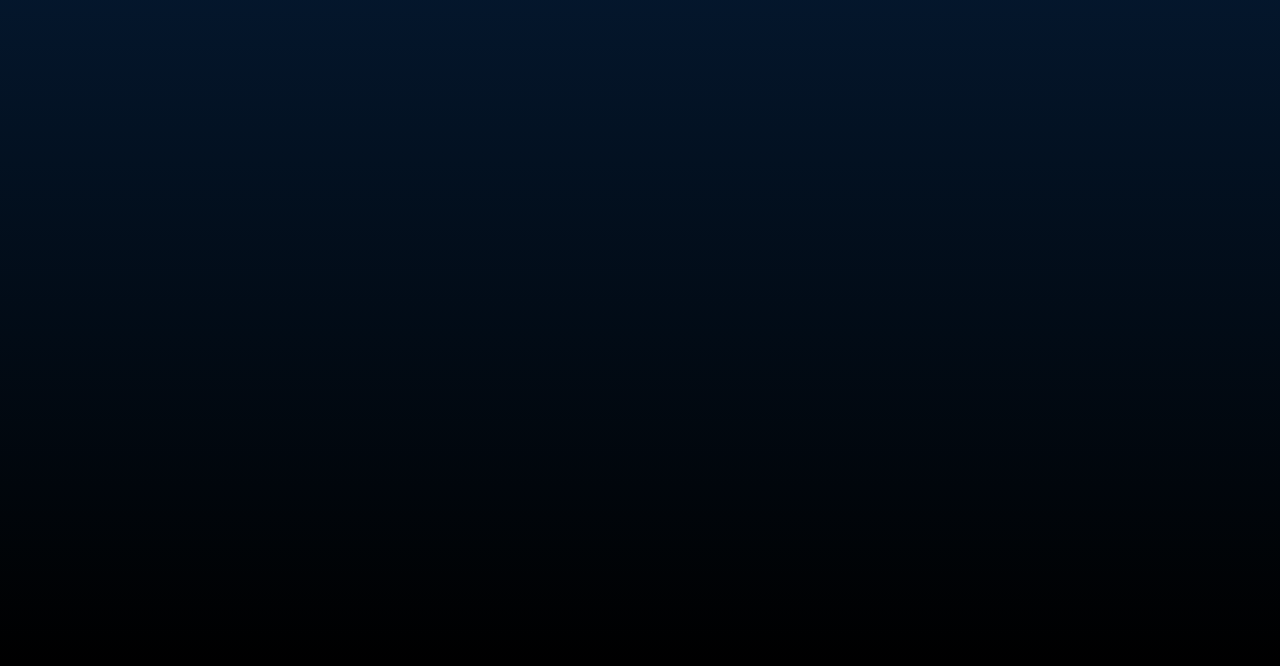
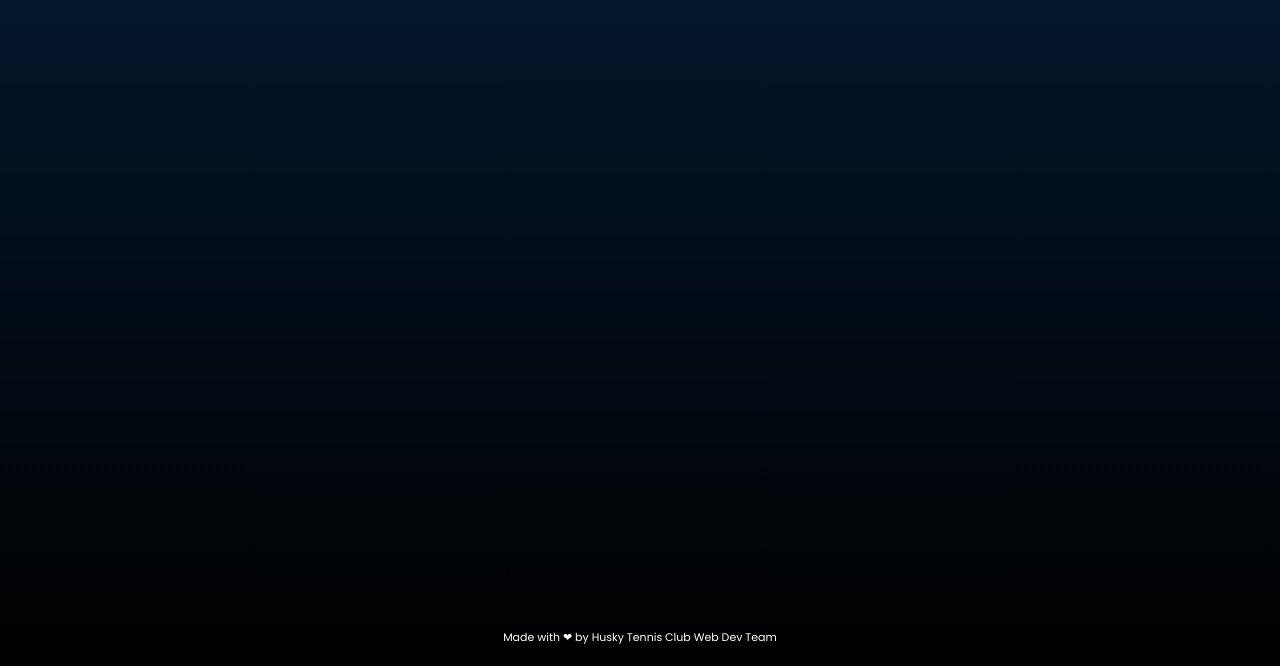
Before and after one commit to jlipschutz/husky-tennis-club, a Gatsby site: page / in a window 1280 px wide. Shown: the part 2894-3560 px from the top of the page. Built offline with nearby package versions, Linux system fonts and the light colour scheme; Gatsby itself is replaced by a stand-in of ours.

Commit message:
Implemented Footer (content deviates slightly from design)

```diff
--- /dev/null
+++ b/src/components/GenericFooter.react.js
@@ -0,0 +1,32 @@
+/*
+ * @flow strict-local
+ */
+const React = require("react");
+
+type Props = {
+  bottom?: number, // allows for hacky footers
+  color?: string
+};
+
+class GenericFooter extends React.Component<Props> {
+  render(): React.Node {
+    return (
+      <div
+        style={{
+          position: "absolute",
+          bottom: this.props.bottom == undefined ? 0 : this.props.bottom,
+          width: "100%",
+          height: 35,
+          fontSize: 11,
+          color: this.props.color == undefined ? "#144788" : this.props.color,
+          textAlign: "center",
+          zIndex: 3
+        }}
+      >
+        <p>Made with &#10084; by Husky Tennis Club Web Dev Team</p>
+      </div>
+    );
+  }
+}
+
+module.exports = GenericFooter;
--- a/src/pages/index.js
+++ b/src/pages/index.js
@@ -9,6 +9,7 @@ const styles = require("../style/index.module.css");
 const React = require("react");
 const CustomNavbar = require("../components/navbar/navbar.react");
 const HomeTopSection = require("../components/index/HomeTopSection.react");
+const GenericFooter = require("../components/GenericFooter.react");
 
 type Props = {};
 
@@ -23,6 +24,7 @@ class Index extends React.Component<Props> {
           <HomeTopSection />
           <HomeMidSection />
           <OfficerSection />
+          <GenericFooter color="white" bottom={-1185} />
         </div>
       </div>
     );
```
